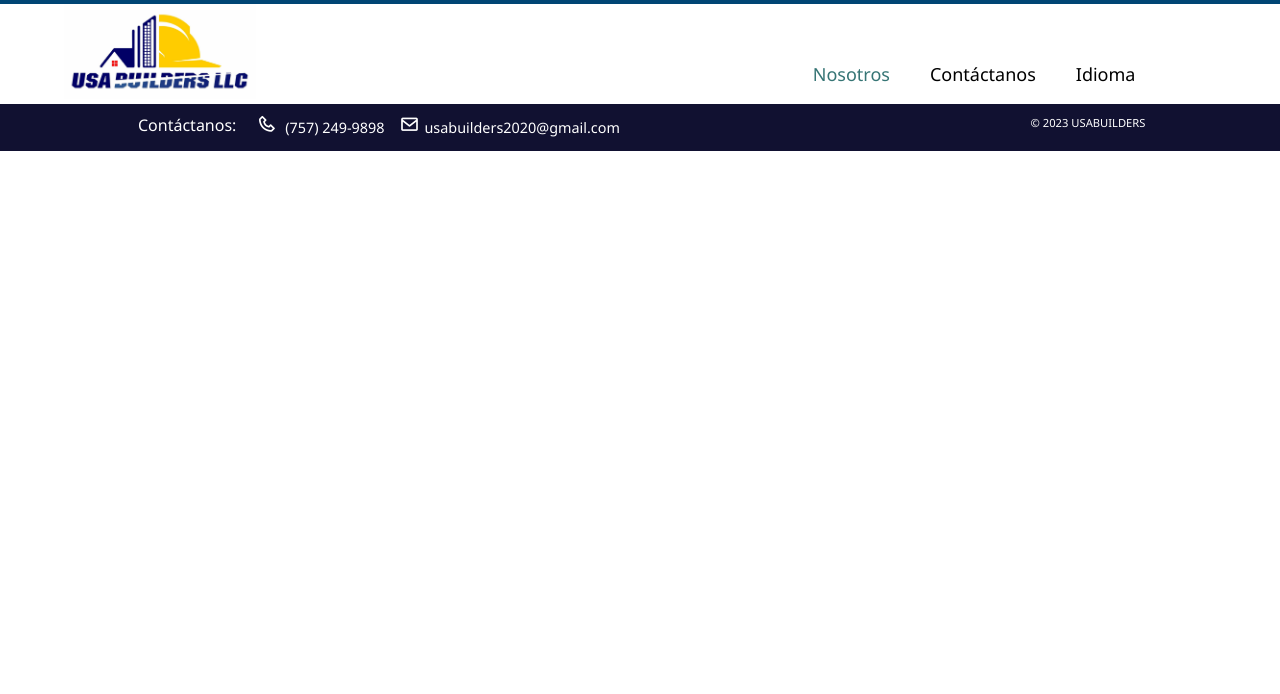
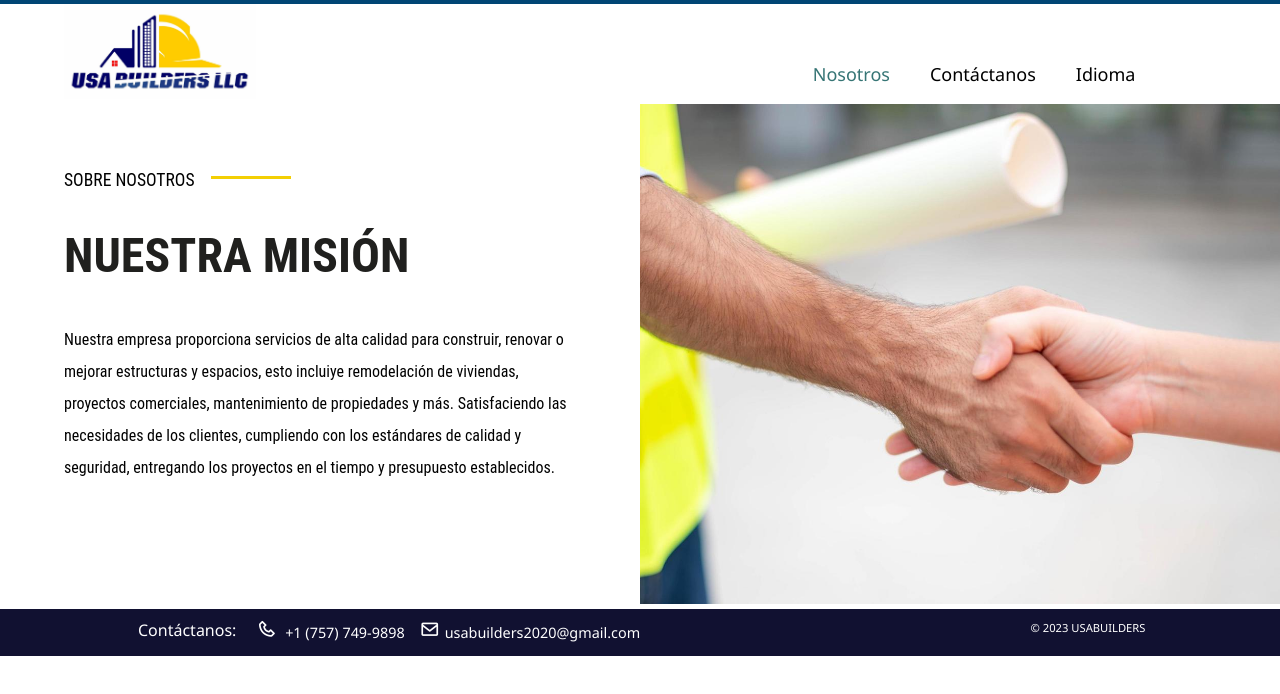
Before and after one commit to Sofiaggb/usabuilders, a React (Create React App) app: page /about in a window 1280 px wide. Shown: the top 694 px of the page. Built offline with nearby package versions, Linux system fonts and the light colour scheme.

Commit message:
pag about and error

```diff
--- a/src/Router.js
+++ b/src/Router.js
@@ -4,6 +4,8 @@ import { BrowserRouter, Route, Switch, Redirect } from "react-router-dom";
 import Header from "./components/Header";
 import Home from "./components/Home";
 import Footer from "./components/Footer";
+import About from "./components/About";
+import Error from "./components/Error";
 
 class Router extends Component{
 
@@ -13,8 +15,13 @@ class Router extends Component{
                 <Header/>
 
                 <Switch>
+                    <Route exact path="/" component={Home} />
                     <Route exact path="/usabuilders" component={Home} />
                     <Route exact path="/home" component={Home} />
+                    <Route exact path="/about" component={About} />
+
+                    <Route exact path="*" component={Error} />
+
                 </Switch>
 
                 <Footer/>
--- a/src/assets/css/App.css
+++ b/src/assets/css/App.css
@@ -165,6 +165,69 @@ text-shadow: 4px 4px 4px rgb(54, 50, 50);
   font-size: 15px;
 }
 
+/* about us */
+.about{
+  display: inline-block;
+  font-family: Roboto Condensed,sans-serif;
+  width: 100%;
+}
+
+.mision{
+  width: 50%;
+  float: left;
+
+}
+
+.mision-center{
+  width: 80%;
+  margin: 0px auto;
+  text-align: left;
+}
+
+.con{
+  display: inline-block;
+}
+
+.t-m{
+  margin-top: 3rem;
+  font-size: 1.1rem;
+  text-transform:uppercase;
+  float: left;
+}
+.line-about {
+  width: 5rem;
+  height: 3px;
+  background: #f3cf04;
+  margin: auto;
+  margin-bottom: 1rem;
+  float: left;
+  margin-top: 4.5rem;
+  margin-left: 1rem;
+}
+
+.title-mision{
+  font-size: 3rem;
+  color: #20201e;
+  margin-top: 1rem;
+  text-transform:uppercase;
+}
+
+.tex-mision {
+  line-height: 2;
+}
+
+.image-mision{
+  width: 50%;
+  height: 500px;
+  float: left;
+}
+
+.image-mision img {
+  width: 100%;
+  height: 100%;
+  object-fit: cover;
+}
+
 /* footer */
 
 .footer{
@@ -215,6 +278,33 @@ text-shadow: 4px 4px 4px rgb(54, 50, 50);
   width: 30%;
 }
 
+
+/* error page */
+
+#main{
+  display: table;
+  width: 100%;
+  height: 75vh;
+  text-align: center;
+}
+
+.fof{
+  display: table-cell;
+  vertical-align: middle;
+}
+
+.fof h1{
+  font-size: 50px;
+  display: inline-block;
+  padding-right: 12px;
+  animation: type .5s alternate infinite;
+  color: #3f3f3c;
+}
+
+@keyframes type{
+  from{box-shadow: inset -3px 0px 0px #888;}
+  to{box-shadow: inset -3px 0px 0px transparent;}
+}
 
 
 /* responsive */
--- /dev/null
+++ b/src/components/About.js
@@ -0,0 +1,38 @@
+import { Component } from "react";
+import about from "../assets/images/about.jpg"
+
+class About extends Component {
+
+    render() {
+        return (
+            <div className="about">
+                <div className="mision">
+                    <div className="mision-center">
+                        <div className="con">
+                            <div className="t-m">
+                            <p >sobre nosotros</p>
+                            </div>
+
+                         <div className="line-about"></div>
+                         </div>
+                        <h2 className="title-mision">NUESTRA MISIÓN</h2>
+                        <div className="tex-mision">
+                            <p>Nuestra empresa proporciona servicios de alta calidad para construir, renovar o mejorar
+                                estructuras y espacios, esto incluiye remodelación de viviendas, proyectos
+                                comerciales, mantenimiento de propiedades y más.
+                                Satisfaciendo las necesidades de los clientes, cumpliendo con los estándares de calidad y
+                                seguridad, entregando los proyectos en el tiempo y presupuesto establecidos.
+                            </p>
+                        </div>
+                    </div>
+                </div>
+
+                <div className="image-mision">
+                    <img src={about} alt="about us" />
+                </div>
+            </div>
+        );
+    }
+}
+
+export default About;
--- /dev/null
+++ b/src/components/Error.js
@@ -0,0 +1,15 @@
+import { Component } from "react";
+
+class Error extends Component {
+    render() {
+        return (
+            <div id="main">
+                <div className="fof">
+                    <h1>Error 404</h1>
+                </div>
+            </div>
+        );
+    }
+}
+
+export default Error;
--- a/src/components/Footer.js
+++ b/src/components/Footer.js
@@ -11,7 +11,7 @@ class Footer extends Component {
                     </div>
                     <div className="contactos">
 
-                         <div className="cont"><i class='bx bx-phone'></i> (757) 249-9898</div>
+                         <div className="cont"><i class='bx bx-phone'></i> +1 (757) 749-9898</div>
                          <div className="cont m"><i class='bx bx-envelope'></i>usabuilders2020@gmail.com   </div>
 
                     </div>
```
Also changed, not shown: src/assets/images/about.jpg (added).
